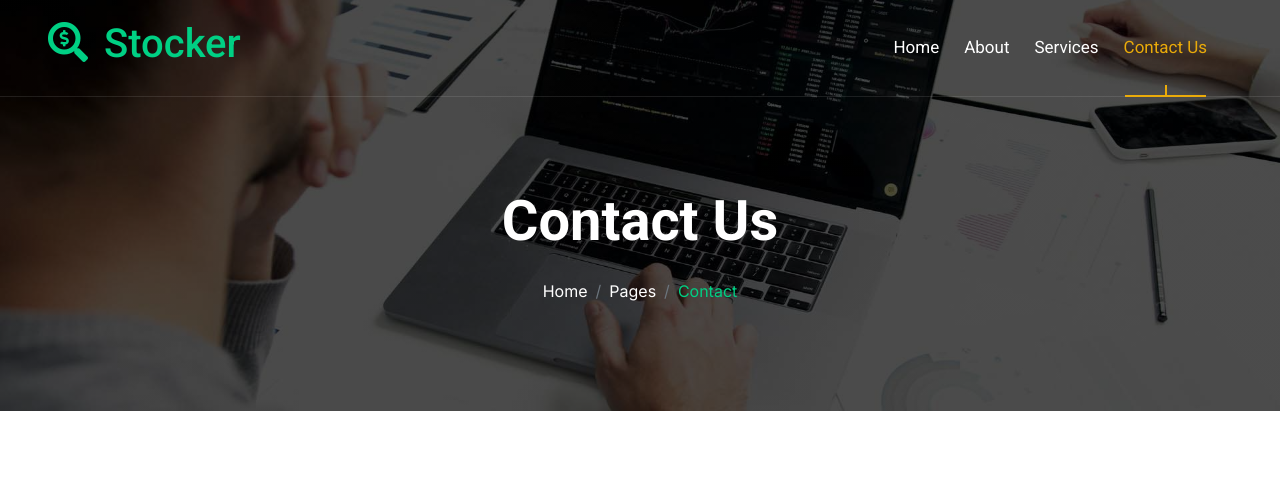
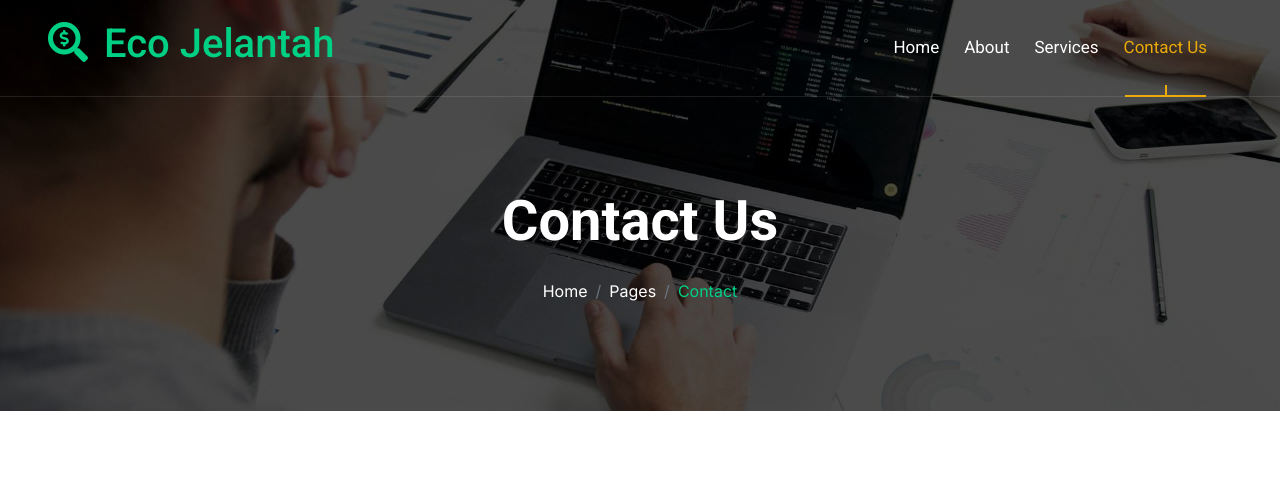
Before and after one commit to vk878930/projectminjel, a plain HTML site: page stocker-1.0.0/contact.html in a window 1280 px wide. Shown: the top 485 px of the page. Drawn offline with nearby package versions, Linux system fonts and the light colour scheme.

Commit message:
{FIX} contact.html line 48 dari stocker ke Eco Jelantah

```diff
--- a/stocker-1.0.0/contact.html
+++ b/stocker-1.0.0/contact.html
@@ -45,7 +45,7 @@
         <div class="container-fluid position-relative p-0">
             <nav class="navbar navbar-expand-lg navbar-light px-4 px-lg-5 py-3 py-lg-0">
                 <a href="" class="navbar-brand p-0">
-                    <h1 class="text-primary"><i class="fas fa-search-dollar me-3"></i>Stocker</h1>
+                    <h1 class="text-primary"><i class="fas fa-search-dollar me-3"></i>Eco Jelantah</h1>
                     <!-- <img src="img/logo.png" alt="Logo"> -->
                 </a>
                 <button class="navbar-toggler" type="button" data-bs-toggle="collapse" data-bs-target="#navbarCollapse">
```
